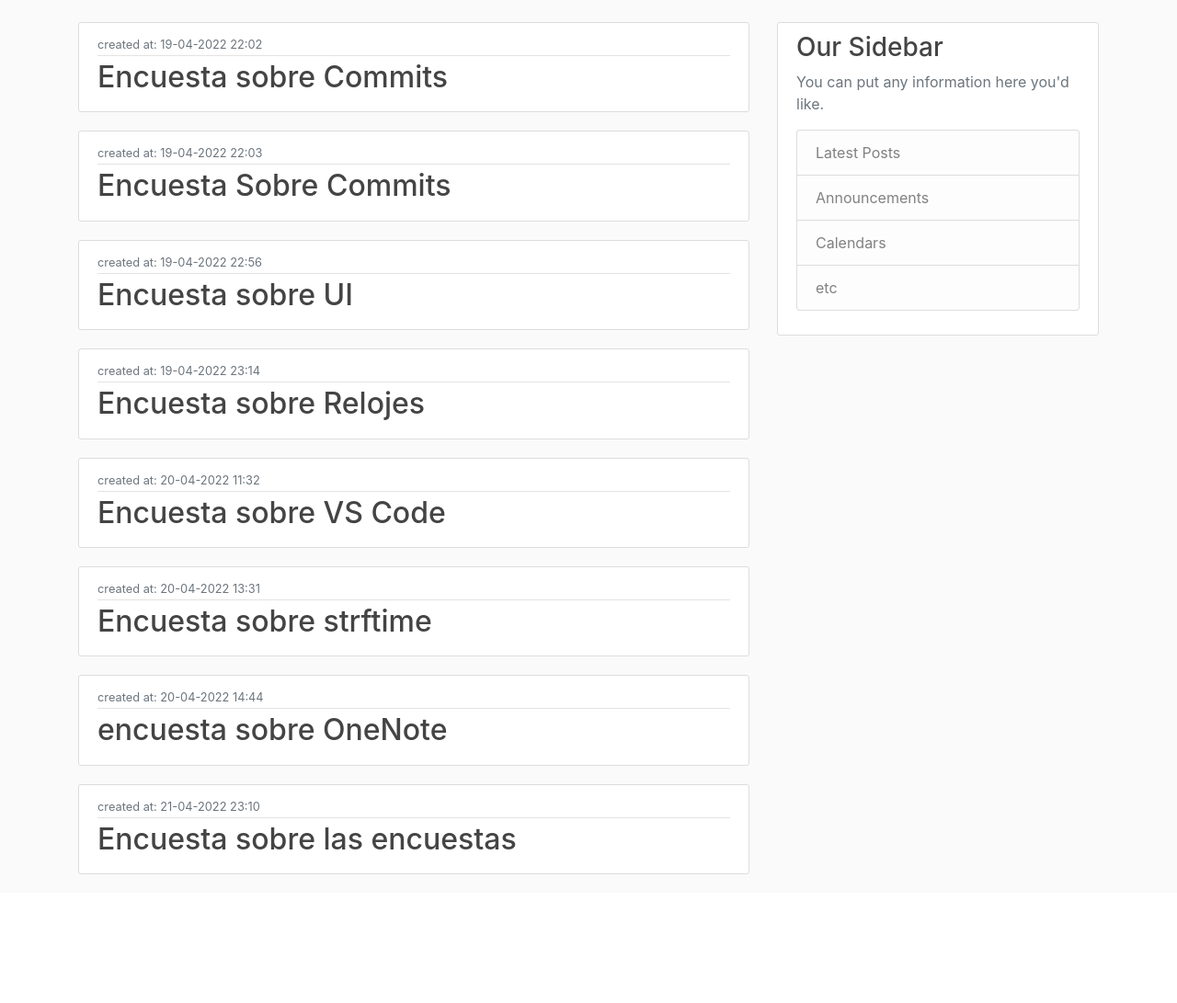
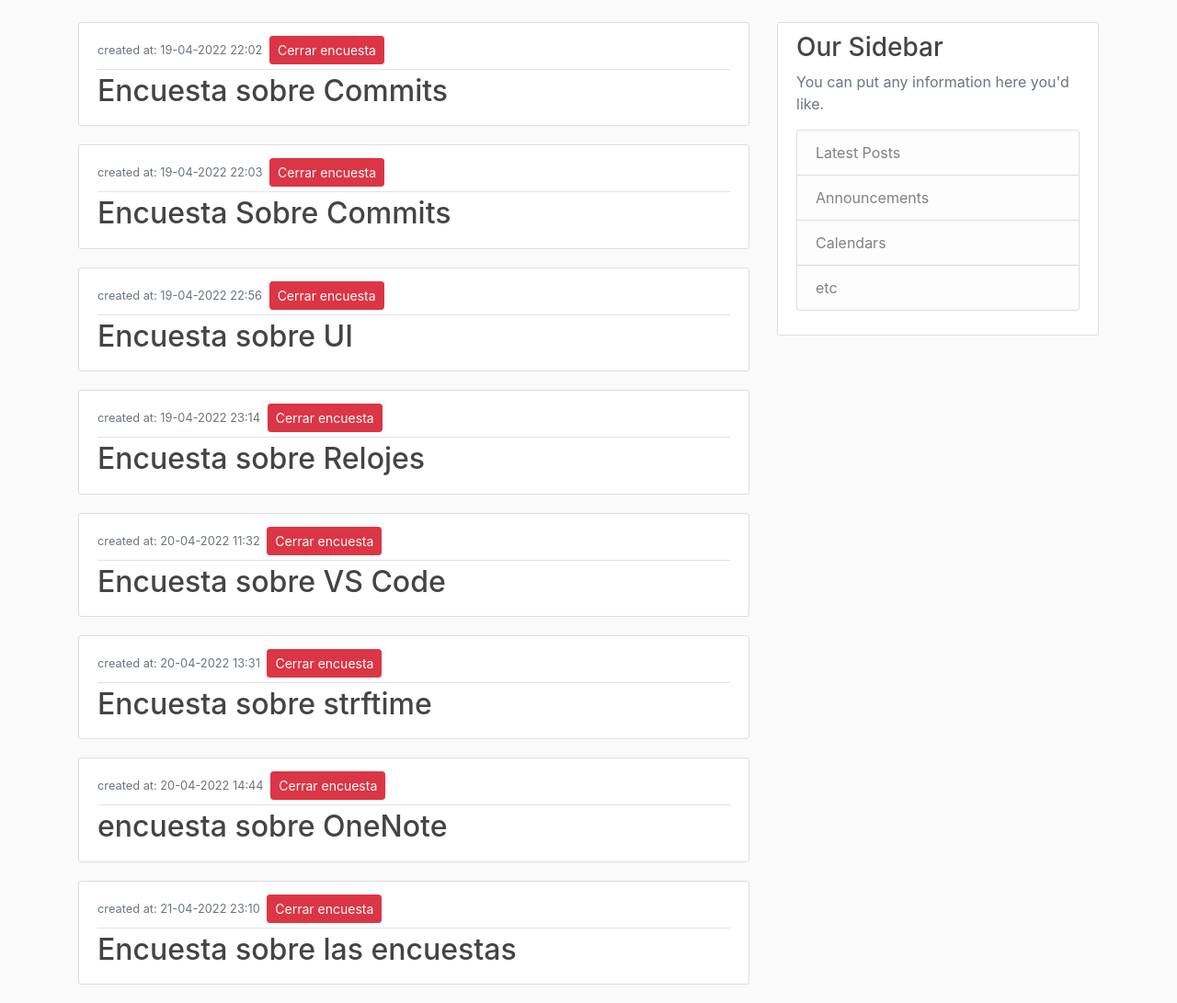
Before and after one commit to rainclaudio/Survey-Platform, a Flask app: page / in a window 1280 px wide. Shown: the part 56-1147 px from the top of the page at 92% size. Before the commit the page ends 1007 px from the top, so only its background shows below. Run offline with Flask 2, Linux system fonts and the light colour scheme; data comes from the database, SQL or seed files in the repository; both versions use the stored data as it was after the commit; some libraries are stand-ins or nearby versions.

Commit message:
Agregado boton "cerrar encuesta" a la interfaz, falta conexion con BD.

```diff
--- a/encuestas/models.py
+++ b/encuestas/models.py
@@ -33,6 +33,7 @@ class Encuesta(db.Model):
     date_posted = db.Column(db.DateTime, default = datetime.utcnow)
     user_id = db.Column(db.Integer, db.ForeignKey('user.id'),nullable = False)
     preguntas = db.relationship('Pregunta', backref = 'content', lazy = True)
+    #estado =  db.Column(db.String(100), default = "publicada")
 
 class Pregunta(db.Model):
     id = db.Column(db.Integer, primary_key = True)
--- a/encuestas/routes.py
+++ b/encuestas/routes.py
@@ -119,3 +119,9 @@ def login():
         else:
             flash('Login Unsuccessful. Please check username and password', 'danger')
     return render_template('login.html', title='Login', form=form)
+
+
+@app.route("/post/<int:encuesta_id>/delete", methods=['POST'])
+def delete_encuesta(encuesta_id):
+    flash('Your post has been deleted!', 'success')
+    return redirect(url_for('home'))
--- a/encuestas/templates/home.html
+++ b/encuestas/templates/home.html
@@ -4,16 +4,33 @@
         <div class="article-metadata">
             <small class="text-muted">
                 created at: {{ encuesta.date_created.strftime('%d-%m-%Y %H:%M')
-        }}</small
-      >
+                }}
+            </small>
+            <button type="button" class="btn btn-danger btn-sm m-1" data-toggle="modal" data-target="#deleteModal">Cerrar encuesta</button>
         </div>
         <h2>
-      <a
-        class="article-title"
-        href="{{ url_for('editar_encuesta', encuesta_id=encuesta.id) }}"
-        >{{ encuesta.title }}</a
-      >
+            <a class="article-title"
+               href="{{ url_for('editar_encuesta', encuesta_id=encuesta.id) }}">{{ encuesta.title }}</a>
         </h2>
     </div>
 </article>
+<!-- Modal -->
+<div class="modal fade" id="deleteModal" tabindex="-1" role="dialog" aria-labelledby="deleteModalLabel" aria-hidden="true">
+    <div class="modal-dialog" role="document">
+        <div class="modal-content">
+            <div class="modal-header">
+                <h5 class="modal-title" id="deleteModalLabel">Desea cerrar la encuesta?</h5>
+                <button type="button" class="close" data-dismiss="modal" aria-label="Close">
+                    <span aria-hidden="true">&times;</span>
+                </button>
+            </div>
+            <div class="modal-footer">
+                <button type="button" class="btn btn-secondary" data-dismiss="modal">Cancelar</button>
+                <form action="{{ url_for('delete_encuesta', encuesta_id=encuesta.id) }}" method="POST">
+                    <input class="btn btn-danger" type="submit" value="Confirmar">
+                </form>
+            </div>
+        </div>
+    </div>
+</div>
 {% endfor %} {% endblock content %}
```
Also changed, not shown: encuestas/site.db. Lines whose indentation alone changed are shown as unchanged.
